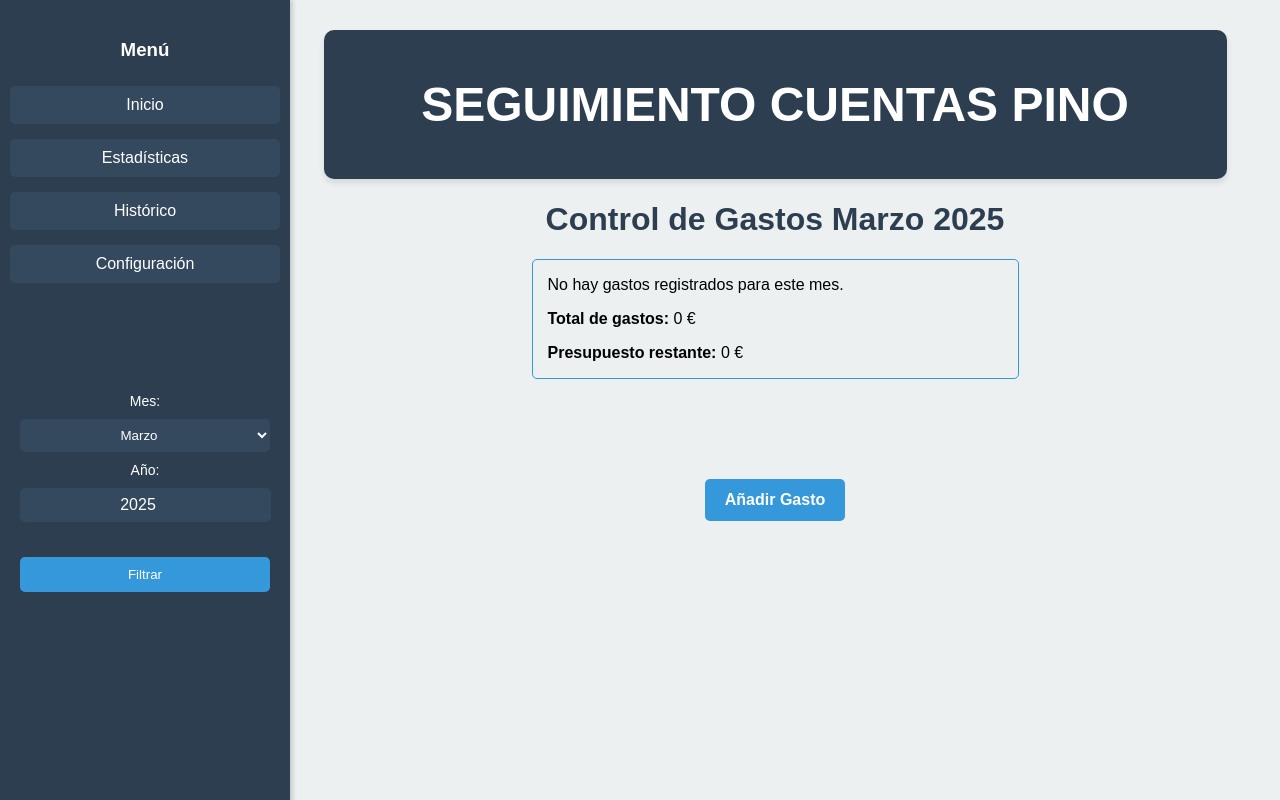
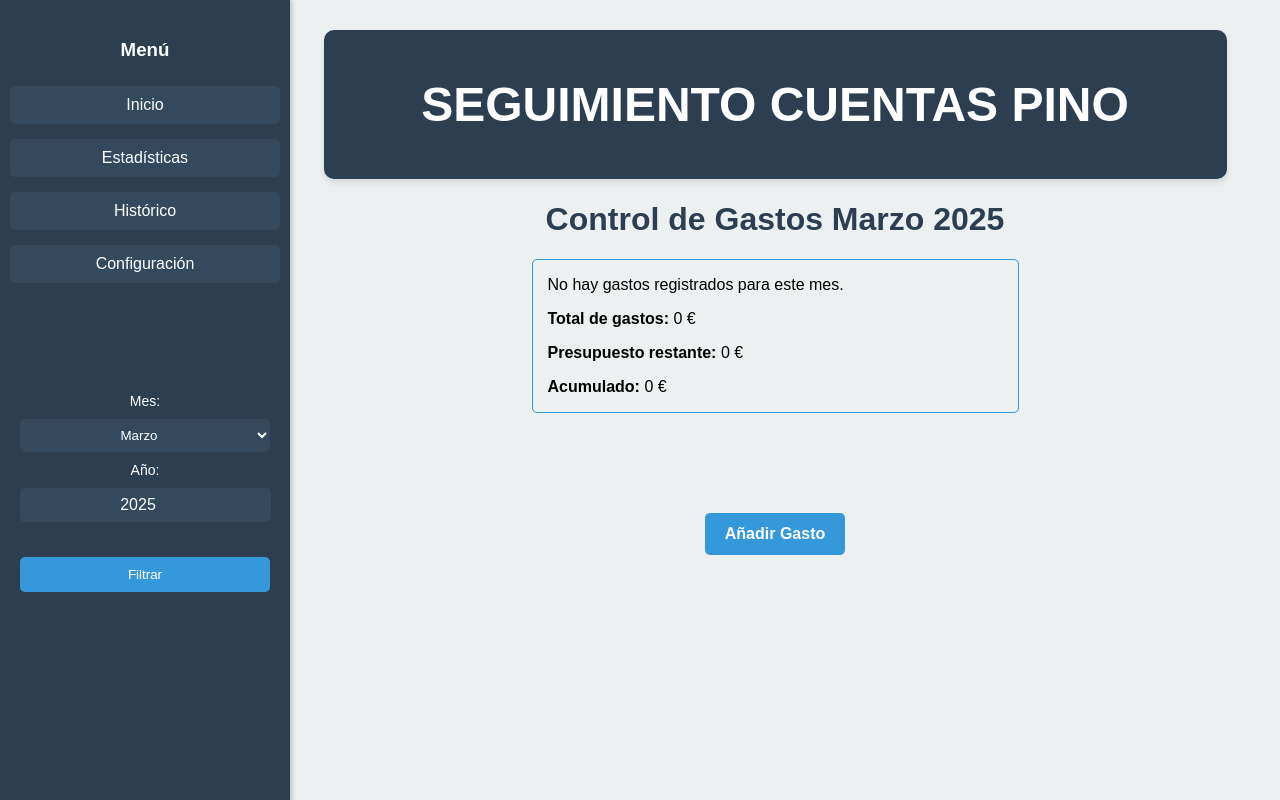
Before and after one commit to asanlir/GastosApp, a Flask app: page / in a window 1280 px wide. Run offline with Flask 3, Linux system fonts and the light colour scheme; data that the repository does not hold is empty.

Commit message:
add 'open in browser' and 'acumulado' functions

```diff
--- a/app.py
+++ b/app.py
@@ -5,6 +5,7 @@ from flask import Flask, render_template, request, redirect, url_for, flash
 import pandas as pd
 import plotly.graph_objects as go
 from dotenv import load_dotenv
+import webbrowser
 
 
 # Cargar variables de entorno desde .env
@@ -35,7 +36,7 @@ except mysql.connector.Error as err:
 def index():
     # Obtener la fecha actual
     meses = ["Enero", "Febrero", "Marzo", "Abril", "Mayo", "Junio",
-        "Julio", "Agosto", "Septiembre", "Octubre", "Noviembre", "Diciembre"]
+            "Julio", "Agosto", "Septiembre", "Octubre", "Noviembre", "Diciembre"]
     mes_actual = request.args.get("mes", meses[datetime.now().month - 1])
     anio_actual = request.args.get("anio", datetime.now().year, type=int)
 
@@ -79,7 +80,8 @@ def index():
         else:
             try:
                 # Obtener el nombre real de la categoría (evita que se guarde un valor incorrecto)
-                cursor.execute("SELECT nombre FROM categorias WHERE id = %s;", (categoria,))
+                cursor.execute(
+                    "SELECT nombre FROM categorias WHERE id = %s;", (categoria,))
                 categoria_result = cursor.fetchone()
 
                 if categoria_result:
@@ -90,7 +92,8 @@ def index():
                 # Insertar datos en la base de datos
                 query = """INSERT INTO gastos (categoria, descripcion, monto, mes, anio)
                         VALUES (%s, %s, %s, %s, %s);"""
-                cursor.execute(query, (categoria, descripcion, float(monto), mes, int(anio)))
+                cursor.execute(query, (categoria, descripcion,
+                            float(monto), mes, int(anio)))
 
                 # Confirmar cambios
                 conn.commit()
@@ -104,7 +107,8 @@ def index():
     # Si se está filtrando por mes y año
     if request.method == "POST" and "mes" in request.form:
         mes_actual = request.form["mes"]
-        anio_actual = int(request.form["anio"]) if request.form["anio"] else anio_actual
+        anio_actual = int(
+            request.form["anio"]) if request.form["anio"] else anio_actual
         return redirect(url_for('index', mes=mes_actual, anio=anio_actual))
 
     # Conectar a la base de datos
@@ -131,6 +135,23 @@ def index():
     # Calcular la suma de los gastos
     total_gastos = sum(gasto['monto'] for gasto in gastos)
 
+    # Obtener el total de gastos del año hasta el mes actual
+    cursor.execute("""
+        SELECT SUM(monto) AS total_gastos
+        FROM gastos
+        WHERE anio = %s
+        AND FIELD(mes, 'Enero', 'Febrero', 'Marzo', 'Abril', 'Mayo', 'Junio',
+                    'Julio', 'Agosto', 'Septiembre', 'Octubre', 'Noviembre', 'Diciembre')
+            <= FIELD(%s, 'Enero', 'Febrero', 'Marzo', 'Abril', 'Mayo', 'Junio',
+                    'Julio', 'Agosto', 'Septiembre', 'Octubre', 'Noviembre', 'Diciembre');
+        """,
+        (anio_actual, mes_actual))
+    total_gastos_anual = cursor.fetchone()["total_gastos"] or 0
+
+    meses_transcurridos = meses.index(mes_actual) + 1
+    presupuesto_total_acumulado = presupuesto_mensual * meses_transcurridos
+    acumulado_presupuesto = presupuesto_total_acumulado - total_gastos_anual
+
     cursor.close()
     conn.close()
 
@@ -141,6 +162,7 @@ def index():
         gastos=gastos,
         total_gastos=total_gastos,
         presupuesto_mensual=presupuesto_mensual,
+        acumulado_presupuesto=acumulado_presupuesto,
         mes_actual=mes_actual,
         anio_actual=anio_actual
     )
@@ -193,7 +215,7 @@ def edit_gasto(id):
                     SET categoria = %s, descripcion = %s, monto = %s
                     WHERE id = %s;
                     """,
-                    (categoria, descripcion, monto, id))
+                       (categoria, descripcion, monto, id))
         conn.commit()
 
         cursor.close()
@@ -270,7 +292,7 @@ def ver_gastos():
 def report():
     # Obtener el mes y año seleccionados (o usar los valores actuales por defecto)
     meses = ["Enero", "Febrero", "Marzo", "Abril", "Mayo", "Junio",
-        "Julio", "Agosto", "Septiembre", "Octubre", "Noviembre", "Diciembre"]
+             "Julio", "Agosto", "Septiembre", "Octubre", "Noviembre", "Diciembre"]
     mes_actual = meses[datetime.now().month - 1]
     anio_actual = datetime.now().year
 
@@ -317,12 +339,13 @@ def report():
 
     # Crear un gráfico de torta con Plotly
     if gastos_por_categoria:
-        #gastos_por_categoria = sorted(gastos_mes, key=lambda x: x['categoria'])
+        # gastos_por_categoria = sorted(gastos_mes, key=lambda x: x['categoria'])
         categorias = [gasto['categoria'] for gasto in gastos_por_categoria]
         montos = [gasto['total'] for gasto in gastos_por_categoria]
-        fig_pie = go.Figure(data=[go.Pie(labels=categorias, values=montos, sort=False)])
+        fig_pie = go.Figure(
+            data=[go.Pie(labels=categorias, values=montos, sort=False)])
     else:
-        fig_pie = None # Evita errores si no hay gastos
+        fig_pie = None  # Evita errores si no hay gastos
 
     # Obtener los datos para los gráficos de barras apiladas
     cursor.execute("""
@@ -332,13 +355,14 @@ def report():
                 GROUP BY anio, mes, categoria, descripcion
                 ORDER BY anio ASC, FIELD(mes, %s);""",
                 (",".join(meses),)
-            )
+                )
 
     datos_historico = cursor.fetchall()
     conn.close()
 
     # Crear un DataFrame de Pandas con los datos
-    df = pd.DataFrame(datos_historico, columns=["anio", "mes", "categoria", "descripcion", "total"])
+    df = pd.DataFrame(datos_historico, columns=[
+                    "anio", "mes", "categoria", "descripcion", "total"])
 
     # Crear un DataFrame con todos los meses del año actual
     df_fechas = pd.DataFrame({
@@ -354,7 +378,8 @@ def report():
     df = df.sort_values(["anio", "mes"])
 
     # Crear la columna orden_fecha en formato "Enero 2025"
-    df["orden_fecha"] = df.apply(lambda row: f"{row['mes']} {row['anio']}", axis=1)
+    df["orden_fecha"] = df.apply(
+        lambda row: f"{row['mes']} {row['anio']}", axis=1)
 
     # GRÁFICAS DE BARRAS APILADAS los últimos 12 meses
     def crear_grafico_barras(categoria):
@@ -364,23 +389,26 @@ def report():
         meses_completos = df['orden_fecha'].unique()
 
         # Obtener TODAS las descripciones posibles de esta categoría en cualquier mes
-        orden_descripciones = sorted(df[df['categoria'] == categoria]['descripcion'].unique())
+        orden_descripciones = sorted(
+            df[df['categoria'] == categoria]['descripcion'].unique())
 
         fig = go.Figure()
 
         # Ordenamos los conceptos de acuerdo a la aparición en el dataset
         for descripcion in orden_descripciones:
-            df_desc = df_categoria[df_categoria['descripcion'] == descripcion].copy()
+            df_desc = df_categoria[df_categoria['descripcion']
+                                == descripcion].copy()
 
             # Crear un DataFrame vacío con todos los meses y unirlo a los datos existentes
             df_meses_vacios = pd.DataFrame({"orden_fecha": meses_completos})
-            df_desc = pd.merge(df_meses_vacios, df_desc, on="orden_fecha", how="left").fillna({"total": 0})
+            df_desc = pd.merge(df_meses_vacios, df_desc,
+                            on="orden_fecha", how="left").fillna({"total": 0})
 
             fig.add_trace(go.Bar(
                 x=df_desc['orden_fecha'],
                 y=df_desc['total'],
                 name=descripcion,
-                visible=True, # Asegura que se rendericen todas las barras
+                visible=True,  # Asegura que se rendericen todas las barras
                 hovertemplate=f"{descripcion} " + "%{y:.2f}€<extra></extra>"
             ))
 
@@ -398,6 +426,16 @@ def report():
     fig_facturas = crear_grafico_barras("Facturas").to_html(full_html=False)
     fig_gasolina = crear_grafico_barras("Gasolina").to_html(full_html=False)
 
+    # Gráficas de barras para el total de gastos a lo largo del año
+    fig_total = go.Figure()  # Crear una nueva figura
+    fig_total.add_trace(go.Bar(x=df['orden_fecha'], y=df['total'],
+                        name='Total', hovertemplate="%{y:.2f}€<extra></extra>"))
+    fig_total.update_layout(
+        title="Total de gastos a lo largo del año",
+        yaxis_title="Monto (€)",
+        xaxis=dict(type='category', tickangle=-30)
+    )
+
     # Renderizar la plantilla con los gráficos
     return render_template("report.html",
                         total_gastos=total_gastos if gastos_mes else 0,
@@ -408,7 +446,9 @@ def report():
                         fig_pie=fig_pie.to_html(full_html=False) if fig_pie else None,
                         fig_facturas=fig_facturas,
                         fig_gasolina=fig_gasolina,
-                        fig_compras=fig_compras)
+                        fig_compras=fig_compras,
+                        fig_total=fig_total.to_html(full_html=False)
+                        )
 
 
 @app.route("/config", methods=["GET", "POST"])
@@ -419,7 +459,7 @@ def config():
 
     # Obtener la fecha actual
     meses = ["Enero", "Febrero", "Marzo", "Abril", "Mayo", "Junio",
-        "Julio", "Agosto", "Septiembre", "Octubre", "Noviembre", "Diciembre"]
+            "Julio", "Agosto", "Septiembre", "Octubre", "Noviembre", "Diciembre"]
     mes_actual = request.args.get("mes", meses[datetime.now().month - 1])
     anio_actual = request.args.get("anio", datetime.now().year, type=int)
 
@@ -428,13 +468,15 @@ def config():
             nueva_categoria = request.form["nueva_categoria"].strip()
 
             if nueva_categoria:
-                cursor.execute("INSERT INTO categorias (nombre) VALUES (%s);", (nueva_categoria,))
+                cursor.execute(
+                    "INSERT INTO categorias (nombre) VALUES (%s);", (nueva_categoria,))
                 conn.commit()
                 flash("Categoría agregada correctamente", "success")
 
         elif "eliminar_categoria" in request.form:
             categoria_id = request.form["eliminar_categoria"]
-            cursor.execute("DELETE FROM categorias WHERE id = %s;", (categoria_id,))
+            cursor.execute(
+                "DELETE FROM categorias WHERE id = %s;", (categoria_id,))
             conn.commit()
             flash("Categoría eliminada correctamente", "success")
 
@@ -456,7 +498,8 @@ def config():
                     flash("Presupuesto actualizado correctamente", "success")
 
                 except ValueError:
-                    flash("Por favor, introduce un valor numérico válido para el presupuesto", "error")
+                    flash(
+                        "Por favor, introduce un valor numérico válido para el presupuesto", "error")
 
     # Obtener lista de categorías
     cursor.execute("SELECT * FROM categorias ORDER BY nombre ASC;")
@@ -487,6 +530,17 @@ def config():
     return render_template("config.html", categorias=categorias, presupuesto_actual=presupuesto_actual)
 
 
+# Abrir la app directamente en el navegador
+def abrir_navegador():
+    url = "http://127.0.0.1:5000"
+    webbrowser.open(url)
+
 
 if __name__ == "__main__":
-    app.run(host="0.0.0.0", port=5000, debug=False)
+    # Iniciar la aplicación en un hilo separado para no bloquear el proceso
+    from threading import Thread
+    thread = Thread(target=app.run, kwargs={'debug': True, 'use_reloader': False})
+    thread.start()
+
+    # Abrir el navegador automáticamente
+    abrir_navegador()
--- a/templates/index.html
+++ b/templates/index.html
@@ -94,6 +94,12 @@
                     {{ presupuesto_mensual - total_gastos }} €
                 </span>
             </p>
+
+            <p><strong>Acumulado:</strong>
+                <span {% if acumulado_presupuesto < 0 %} style="color: red;" {% endif %}>
+                    {{ acumulado_presupuesto }} €
+                </span>
+            </p>
         </div>
 
         <!-- Botón para mostrar/ocultar formulario -->
```
Also changed, not shown: 1 other file.
